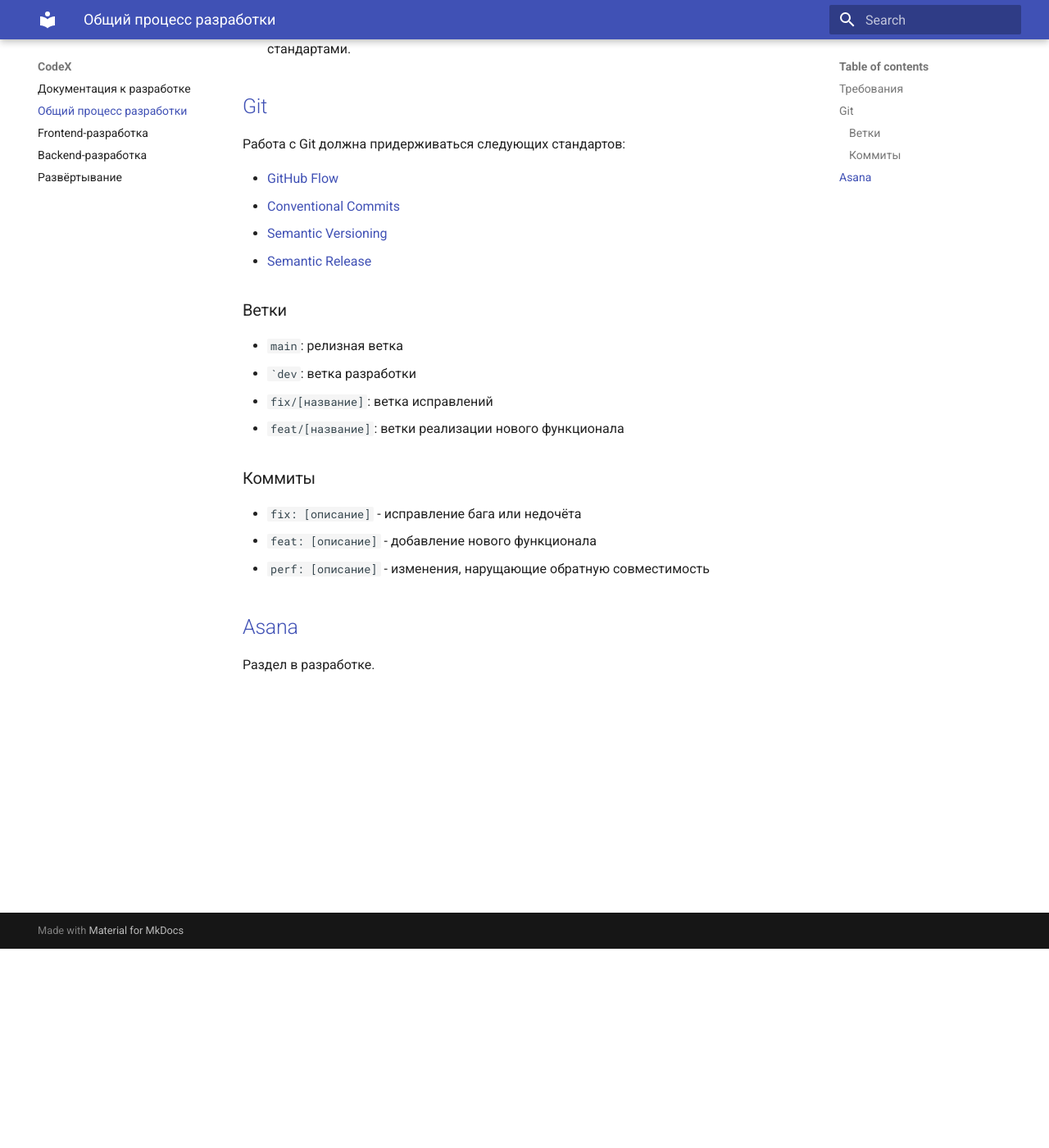
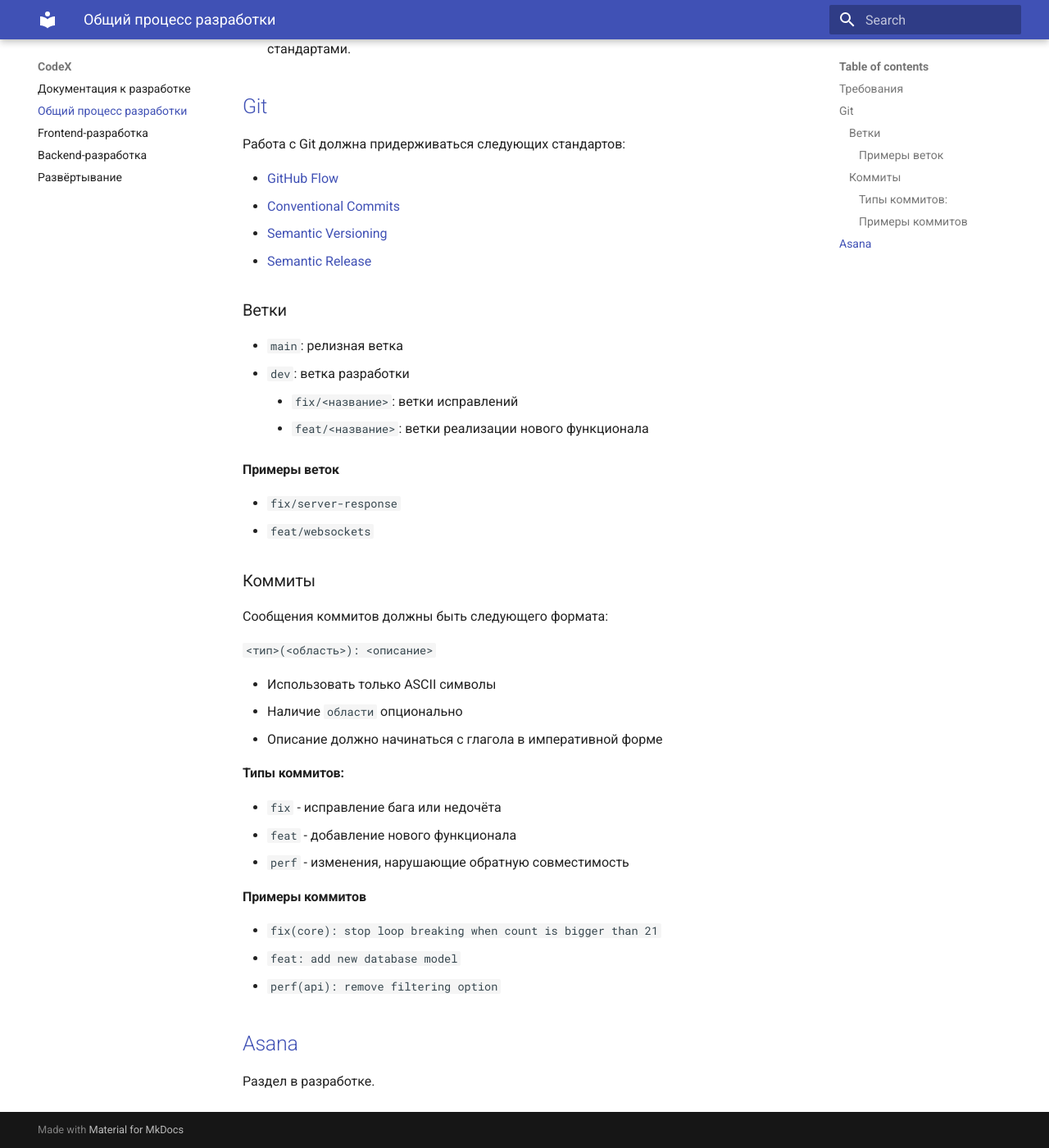
Before and after one commit to arawe-kg/arawe-kg.github.io, an MkDocs documentation site: the page built from docs/common.md, in a window 1280 px wide and 1400 px high, scrolled down 243 px. Shown: the whole window at 82% size. Built offline with MkDocs 1.6.1 and Material for MkDocs 9.7.7, drawn with Linux system fonts in a browser that asks for light colours.

```diff
--- a/docs/common.md
+++ b/docs/common.md
@@ -18,15 +18,37 @@
 ### Ветки
 
 - `main`: релизная ветка
-- ``dev`: ветка разработки
-  - `fix/[название]`: ветка исправлений
-  - `feat/[название]`: ветки реализации нового функционала
+- `dev`: ветка разработки
+    - `fix/<название>`: ветки исправлений
+    - `feat/<название>`: ветки реализации нового функционала
+
+#### Примеры веток
+
+- `fix/server-response`
+- `feat/websockets`
+
 
 ### Коммиты
 
-- `fix: [описание]` - исправление бага или недочёта
-- `feat: [описание]` - добавление нового функционала
-- `perf: [описание]` - изменения, нарущающие обратную совместимость
+Сообщения коммитов должны быть следующего формата:
+
+`<тип>(<область>): <описание>`
+
+- Использовать только ASCII символы
+- Наличие `области` опционально
+- Описание должно начинаться с глагола в императивной форме
+
+#### Типы коммитов:
+
+- `fix` - исправление бага или недочёта
+- `feat` - добавление нового функционала
+- `perf` - изменения, нарушающие обратную совместимость
+
+#### Примеры коммитов
+
+- `fix(core): stop loop breaking when count is bigger than 21`
+- `feat: add new database model`
+- `perf(api): remove filtering option`
 
 
 ## [Asana](https://asana.com)
```
Also changed, not shown: 1 other file.
